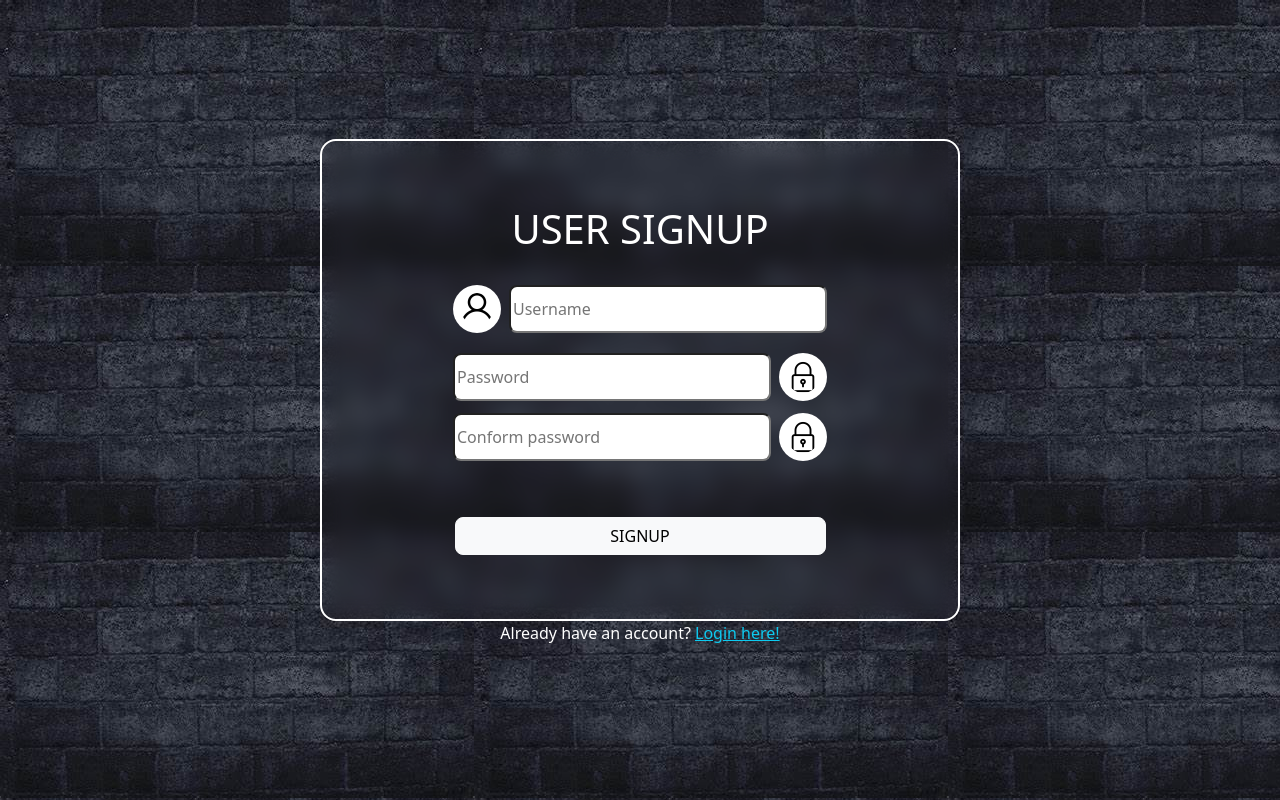
After one commit to MJTech46/DJANGO-Quiz-App, a Django app: page /signup/ in a window 1280 px wide. The commit adds this page. Run offline with Django 5.2, Linux system fonts and the light colour scheme.

Commit message:
added sign-up page: working

```diff
--- a/Quiz/urls.py
+++ b/Quiz/urls.py
@@ -3,6 +3,7 @@ from . import views
 
 urlpatterns = [
     path("",views.home, name="home"),
+    path("signup/",views.signup, name="signup"),
     path("login/",views.login, name="login"),
     path("redeem/",views.redeem, name="redeem"),
     path("quiz/",views.quiz, name="quiz"),
--- a/Quiz/views.py
+++ b/Quiz/views.py
@@ -3,6 +3,9 @@ from django.http import HttpRequest, HttpResponse
 
 def login(request: HttpRequest) -> HttpResponse:
     return render(request,"Quiz/login.html")
+
+def signup(request: HttpRequest) -> HttpResponse:
+    return render(request,"Quiz/signup.html")
 
 def home(request: HttpRequest) -> HttpResponse:
     return render(request,"Quiz/index.html")
--- a/static/Quiz/css/login.css
+++ b/static/Quiz/css/login.css
@@ -6,7 +6,13 @@ body{
 }
 
 .login-container {
-    padding-top: 10%;
+    padding-top: 8%;
     backdrop-filter: blur(10px);
-    padding-bottom: 10%;
+    padding-bottom: 8%;
 }
+
+.signup-container {
+    padding-top: 5%;
+    backdrop-filter: blur(10px);
+    padding-bottom: 5%;
+}
--- a/templates/Quiz/login.html
+++ b/templates/Quiz/login.html
@@ -24,5 +24,6 @@
                 <!-- login btn -->
                 <button type="submit" class="mt-5 btn btn-light col-4 col-lg-7 col-md-7 rounded-3">LOGIN</button>
             </div>
+            <p>Don't have an account? <a class="text-info" href="{% url 'signup' %}">Join here!</a></p>
       </div>
 {% endblock body %}
--- /dev/null
+++ b/templates/Quiz/signup.html
@@ -0,0 +1,34 @@
+{% extends 'base.html' %}
+{% load static %}
+
+
+{% block title %}Signup{% endblock title %}
+
+{% block link %}<link rel="stylesheet" href="{% static 'Quiz/css/login.css' %}">{% endblock link %}
+
+{% block body %}
+    <!--  main container -->
+      <div class="d-flex flex-column justify-content-center align-items-center vh-100">
+            <div class="d-flex flex-column justify-content-center align-items-center signup-container col-12 col-lg-6 col-md-8 rounded-4 border border-white border-2">
+                <h1 class="mb-3">USER SIGNUP</h1>
+                <!-- 1st input div -->
+                <div class="mt-3 mb-3 col-12 d-flex justify-content-center gap-2">
+                    <img src="{% static 'Quiz/img/login/user-icon.png' %}" alt="user-icon" style="width: 48px; height: 48px; background-color: white;" class="p-2 rounded-5">
+                    <input type="text" name="username" style="height: 48px;" class="rounded-3 col-6" placeholder="Username">
+                </div>
+                <!-- 2nd input div -->
+                <div class="mt-1 mb-2 col-12 d-flex justify-content-center gap-2">
+                    <input type="password" name="password" style="height: 48px;" class="rounded-3 col-6" placeholder="Password">
+                    <img src="{% static 'Quiz/img/login/lock-icon.png' %}" alt="lock-icon" style="width: 48px; height: 48px; background-color: white;" class="p-2 rounded-5">
+                </div>
+                <!-- 3rd input div -->
+                <div class="mt-1 mb-2 col-12 d-flex justify-content-center gap-2">
+                    <input type="password" name="password" style="height: 48px;" class="rounded-3 col-6" placeholder="Conform password">
+                    <img src="{% static 'Quiz/img/login/lock-icon.png' %}" alt="lock-icon" style="width: 48px; height: 48px; background-color: white;" class="p-2 rounded-5">
+                </div>
+                <!-- login btn -->
+                <button type="submit" class="mt-5 btn btn-light col-4 col-lg-7 col-md-7 rounded-3">SIGNUP</button>
+            </div>
+            <p>Already have an account? <a class="text-info" href="{% url 'login' %}">Login here!</a></p>
+      </div>
+{% endblock body %}
```
Also changed, not shown: templates/Quiz/index.html (+5 -5 lines).
